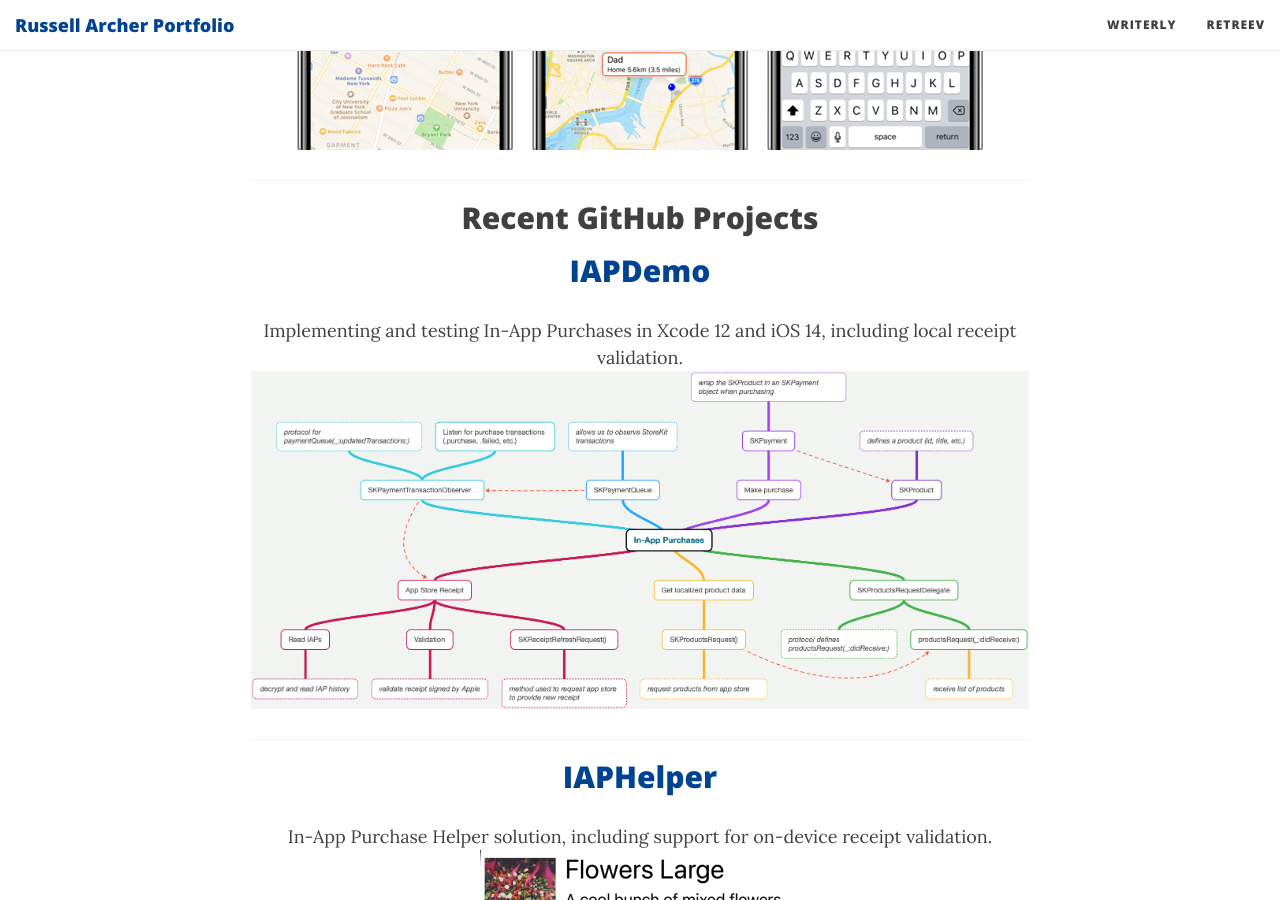
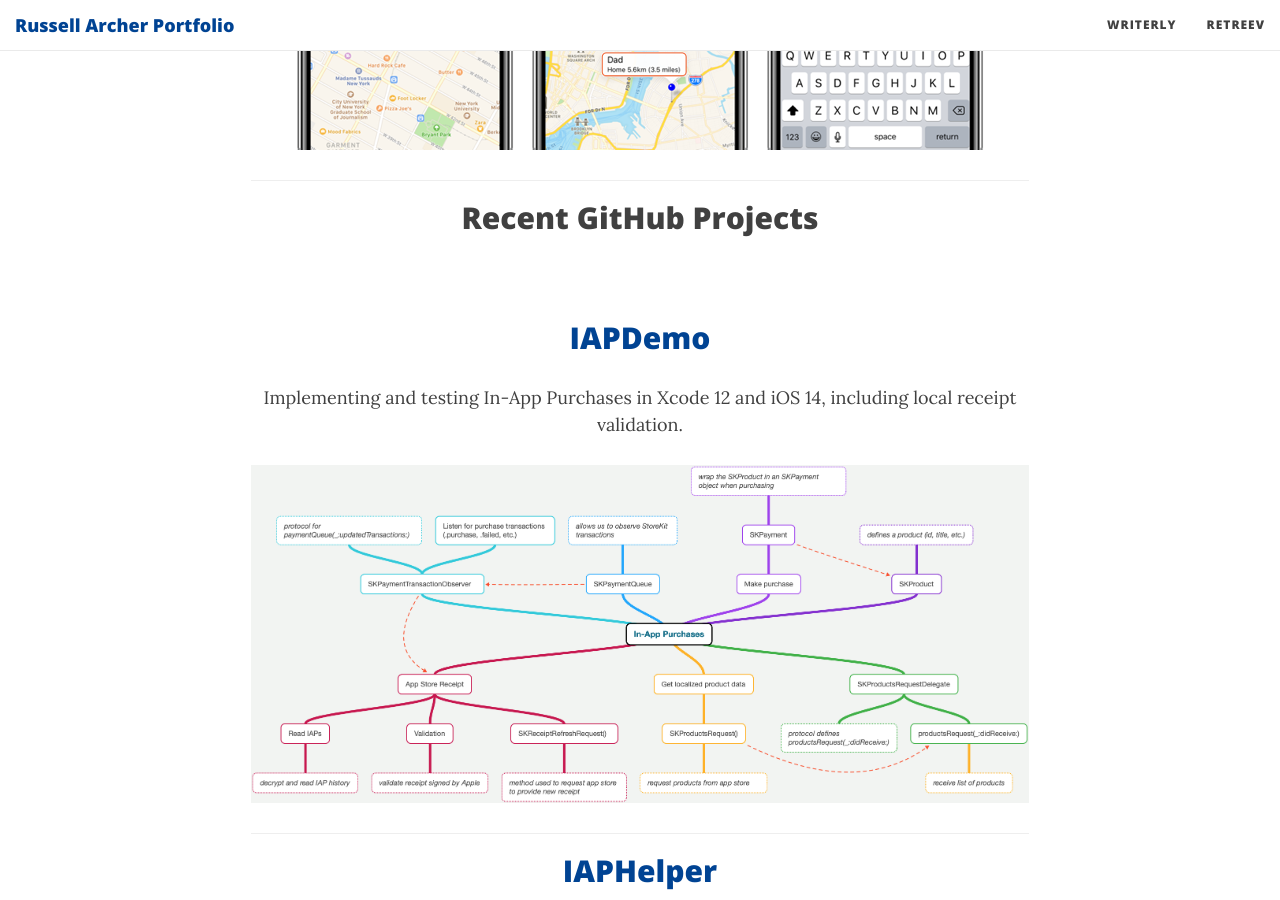
Before and after one commit to russell-archer/russell-archer.github.io, a Jekyll site: the page built from index.md, in a window 1280 px wide and 900 px high, scrolled down 5619 px. Built offline with Jekyll 4.4.1, drawn with Linux system fonts in a browser that asks for light colours; nearby versions of some CDN libraries.

Commit message:
More layout changes in readme
Signed-off-by: Russell Archer <russell.archer@mac.com>

```diff
--- a/index.md
+++ b/index.md
@@ -188,134 +188,137 @@ Technically, the main features of the app are:
 
 <hr />
 <h2 align="center">Recent GitHub Projects</h2>
+<p>&nbsp;</p>
 
 <h2 align="center"><a href="https://github.com/russell-archer/IAPDemo">IAPDemo</a></h2>
 <p align="center">
-    Implementing and testing In-App Purchases in Xcode 12 and iOS 14, including local receipt validation.<br/>
+    Implementing and testing In-App Purchases in Xcode 12 and iOS 14, including local receipt validation.<br/><br/>
     <img src="./img/iapdemo1.png"/>
 </p>
 
 <hr />
 <h2 align="center"><a href="https://github.com/russell-archer/IAPHelper">IAPHelper</a></h2>
 <p align="center">
-    In-App Purchase Helper solution, including support for on-device receipt validation.<br/>
+    In-App Purchase Helper solution, including support for on-device receipt validation.<br/><br/>
     <img src="./img/iaphelper1.png"/>
 </p>
 
 <hr />
 <h2 align="center"><a href="https://github.com/russell-archer/HelloIAPWorld">HelloIAPWorld</a></h2>
 <p align="center">
-    Minimal In-App Purchase example for iOS 14 and Xcode 12.<br/>
+    Minimal In-App Purchase example for iOS 14 and Xcode 12.<br/><br/>
     <img src="./img/helloiapworld1.png"/>
 </p>
 
 <hr />
 <h2 align="center"><a href="https://github.com/russell-archer/PixabayCollections">PixabayCollections</a></h2>
 <p align="center">
-    Programmatic UICollectionView with a Diffable Data Source consuming REST API.<br/>
+    Programmatic UICollectionView with a Diffable Data Source consuming REST API.<br/><br/>
     <img src="./img/pixabay-collections.png"/>
 </p>
 
 <hr />
 <h2 align="center"><a href="https://github.com/russell-archer/AppleSignInDemo">Sign in with Apple</a></h2>
 <p align="center">
-    How to use the new Sign in with Apple service in a UIKit and iOS 13 app.<br/>
+    How to use the new Sign in with Apple service in a UIKit and iOS 13 app.<br/><br/>
     <img src="./img/github-project-signin-with-apple.jpg"/>
 </p>
 
 <hr />
 <h2 align="center"><a href="https://github.com/russell-archer/SpeechDictationDemo">Speech Dictation and Transcription Demo</a></h2>
 <p align="center">
-    An iOS speech recognition demo that transcribes live speech.<br/>
+    An iOS speech recognition demo that transcribes live speech.<br/><br/>
     <img src="./img/github-project-speech.jpg"/>
 </p>
 
 <hr />
 <h2 align="center"><a href="https://github.com/russell-archer/DarkModeDemo-UIKit">Dark Mode. Updating an existing App Store app</a></h2>
 <p align="center">
-    Preparing for iOS 13 Dark Mode.<br/>
+    Preparing for iOS 13 Dark Mode.<br/><br/>
     <img src="./img/github-project-darkmode.jpg"/>
 </p>
 
 <hr />
 <h2 align="center"><a href="https://github.com/russell-archer/ModalStylesDemo">iOS 13 Modal Styles Demo</a></h2>
 <p align="center">
-    Exploring the differences between presentViewController and pushViewController with new iOS 13 modal presentation styles.<br/>
+    Exploring the differences between presentViewController and pushViewController with new iOS 13 modal presentation styles.<br/><br/>
     <img src="./img/github-project-modal-styles.jpg"/>
 </p>
 
 <hr />
 <h2 align="center"><a href="https://github.com/russell-archer/ContextMenuDemo">Context Menu Demo</a></h2>
 <p align="center">
-    How to display a context menu in iOS 13.<br/>
+    How to display a context menu in iOS 13.<br/><br/>
     <img src="./img/github-project-context-menu.jpg"/>
 </p>
 
 <hr />
 <h2 align="center"><a href="https://github.com/russell-archer/ImageApiAlamofire">Image API Alamofire</a></h2>
 <p align="center">
-    Alamofire Pixabay Image API Demo with Swift Package Manager.<br/>
+    Alamofire Pixabay Image API Demo with Swift Package Manager.<br/><br/>
     <img src="./img/github-project-alamofire.jpg"/>
 </p>
 
 <hr />
 <h2 align="center"><a href="https://github.com/russell-archer/SwiftUI-Combine-NotificationDemo">SwiftUI and Combine Notifications</a></h2>
 <p align="center">
-    Using SwiftUI and Combine extensions to NotificationCenter.<br/>
+    Using SwiftUI and Combine extensions to NotificationCenter.<br/><br/>
     <img src="./img/github-project-modal-combine.jpg"/>
 </p>
 
 <hr />
 <h2 align="center"><a href="https://github.com/russell-archer/SwiftUI-SwiftUIHostingUIKit">SwiftUI Hosting UIKit Views</a></h2>
 <p align="center">
-    How to use UIKit UIView and UIViewController in SwiftUI.<br/>
+    How to use UIKit UIView and UIViewController in SwiftUI.<br/><br/>
     <img src="./img/github-project-swiftui-hosting.jpg"/>
 </p>
 
 <hr />
 <h2 align="center"><a href="https://github.com/russell-archer/SwiftUI-UIKitHostingSwiftUI">Hosting SwiftUI Views in UIKit</a></h2>
 <p align="center">
-    Using UIHostingController to display a SwiftUI View in a UIKit app.<br/>
+    Using UIHostingController to display a SwiftUI View in a UIKit app.<br/><br/>
     <img src="./img/github-project-modal-uikit-hosting-swiftui.gif"/>
 </p>
 
 <hr />
 <h2 align="center"><a href="https://github.com/russell-archer/SwiftUI-StateDemo">SwiftUI State</a></h2>
 <p align="center">
-    Using state and binding to create a UI that responds to user input to modify internal state.<br/>
+    Using state and binding to create a UI that responds to user input to modify internal state.<br/><br/>
     <img src="./img/github-project-statedemo.gif"/>
 </p>
 
 <hr />
 <h2 align="center"><a href="https://github.com/russell-archer/SwiftUI-NavBarDemo">SwiftUI Navigation Bar</a></h2>
 <p align="center">
-    How to select either large navigation bar (the default) or a small, inline bar.<br/>
+    How to select either large navigation bar (the default) or a small, inline bar.<br/><br/>
     <img src="./img/github-project-navbar.gif"/>
 </p>
 
 <hr />
 <h2 align="center"><a href="https://github.com/russell-archer/SwiftUI-ListDemo">SwiftUI List</a></h2>
 <p align="center">
-    Creating an editable list with SwiftUI with support for navigation.<br/>
+    Creating an editable list with SwiftUI with support for navigation.<br/><br/>
     <img src="./img/github-project-listdemo.gif"/>
 </p>
 
 <hr />
 <h2 align="center"><a href="https://github.com/russell-archer/SwiftUI-ImageAPIDemo">SwiftUI Image API</a></h2>
-Using SwiftUI to consume REST API with image data.<br/>
-<img src="./img/github-project-swiftui-image-api.jpg"/>
+<p align="center">
+    Using SwiftUI to consume REST API with image data.<br/><br/>
+    <img src="./img/github-project-swiftui-image-api.jpg"/>
+</p>
 
 <hr />
 <h2 align="center"><a href="https://github.com/russell-archer/SwiftUI-AlertDemo">SwiftUI Alert</a></h2>
 <p align="center">
-    Using SwiftUI to display alerts, actionsheets and popovers.<br/>
+    Using SwiftUI to display alerts, actionsheets and popovers.<br/><br/>
     <img src="./img/github-project-swiftui-alert.jpg"/>
 </p>
 
 <hr />
 <h2 align="center"><a href="https://github.com/russell-archer/Hangman">Hangman Game</a></h2>
 <p align="center">
-    Simple, non-graphical Hangman game.<br/>
+    Simple, non-graphical Hangman game.<br/><br/>
     <img src="./img/github-project-hangman.jpg"/>
 </p>
 
```
